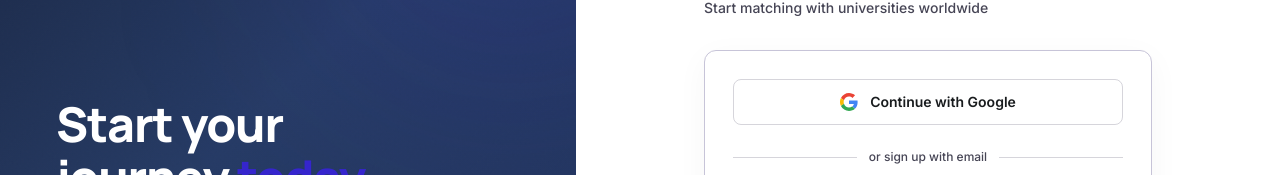
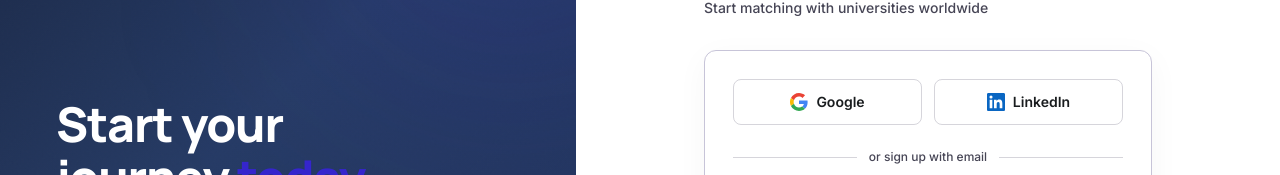
Before and after one commit to isagargupta/ribriz-overseas-8076-ribriz.com, a Next.js app: page /signup in a window 1280 px wide. Shown: the part 179-354 px from the top of the page. Built offline with nearby package versions, Linux system fonts and the light colour scheme; no server answers.

Commit message:
fixed login

```diff
--- a/src/app/(auth)/login/page.tsx
+++ b/src/app/(auth)/login/page.tsx
@@ -1,9 +1,9 @@
 "use client";
 
-import { useState } from "react";
+import { useState, useEffect } from "react";
 import { createClient } from "@/lib/supabase/client";
 import Link from "next/link";
-import { useRouter } from "next/navigation";
+import { useRouter, useSearchParams } from "next/navigation";
 import { Loader2, Mail, ArrowLeft, Sparkles } from "lucide-react";
 
 type Step = "email" | "otp";
@@ -14,8 +14,16 @@ export default function LoginPage() {
   const [otp, setOtp] = useState("");
   const [error, setError] = useState("");
   const [loading, setLoading] = useState(false);
+  const [oauthLoading, setOauthLoading] = useState<"google" | "linkedin" | null>(null);
   const router = useRouter();
+  const searchParams = useSearchParams();
   const supabase = createClient();
+
+  useEffect(() => {
+    if (searchParams.get("error") === "auth") {
+      setError("Sign-in failed. Please try again.");
+    }
+  }, [searchParams]);
 
   const postJSON = async (url: string, body: object) => {
     const controller = new AbortController();
@@ -78,13 +86,21 @@ export default function LoginPage() {
   };
 
   const handleGoogleLogin = async () => {
+    setOauthLoading("google");
     const { error } = await supabase.auth.signInWithOAuth({
       provider: "google",
-      options: {
-        redirectTo: `${window.location.origin}/auth/callback`,
-      },
+      options: { redirectTo: `${window.location.origin}/auth/callback` },
     });
-    if (error) setError(error.message);
+    if (error) { setError(error.message); setOauthLoading(null); }
+  };
+
+  const handleLinkedInLogin = async () => {
+    setOauthLoading("linkedin");
+    const { error } = await supabase.auth.signInWithOAuth({
+      provider: "linkedin_oidc",
+      options: { redirectTo: `${window.location.origin}/auth/callback` },
+    });
+    if (error) { setError(error.message); setOauthLoading(null); }
   };
 
   return (
@@ -163,18 +179,39 @@ export default function LoginPage() {
             {/* ── Step 1: Email ── */}
             {step === "email" && (
               <>
+                <div className="grid grid-cols-2 gap-3">
                   <button
                     onClick={handleGoogleLogin}
-                  className="w-full flex items-center justify-center gap-3 py-3 px-4 bg-surface-low border border-outline/30 rounded-xl text-sm font-semibold text-on-surface hover:bg-surface hover:border-outline/50 transition-all"
+                    disabled={oauthLoading !== null}
+                    className="flex items-center justify-center gap-2 py-3 px-4 bg-surface-low border border-outline/30 rounded-xl text-sm font-semibold text-on-surface hover:bg-surface hover:border-outline/50 transition-all disabled:opacity-60 disabled:cursor-not-allowed"
                   >
+                    {oauthLoading === "google" ? (
+                      <Loader2 size={18} className="animate-spin" />
+                    ) : (
                       <svg width="18" height="18" viewBox="0 0 48 48">
                         <path fill="#EA4335" d="M24 9.5c3.54 0 6.71 1.22 9.21 3.6l6.85-6.85C35.9 2.38 30.47 0 24 0 14.62 0 6.51 5.38 2.56 13.22l7.98 6.19C12.43 13.72 17.74 9.5 24 9.5z" />
                         <path fill="#4285F4" d="M46.98 24.55c0-1.57-.15-3.09-.38-4.55H24v9.02h12.94c-.58 2.96-2.26 5.48-4.78 7.18l7.73 6c4.51-4.18 7.09-10.36 7.09-17.65z" />
                         <path fill="#FBBC05" d="M10.53 28.59a14.5 14.5 0 0 1 0-9.18l-7.98-6.19a24.0 24.0 0 0 0 0 21.56l7.98-6.19z" />
                         <path fill="#34A853" d="M24 48c6.48 0 11.93-2.13 15.89-5.81l-7.73-6c-2.15 1.45-4.92 2.3-8.16 2.3-6.26 0-11.57-4.22-13.47-9.91l-7.98 6.19C6.51 42.62 14.62 48 24 48z" />
                       </svg>
-                  Continue with Google
+                    )}
+                    Google
                   </button>
+                  <button
+                    onClick={handleLinkedInLogin}
+                    disabled={oauthLoading !== null}
+                    className="flex items-center justify-center gap-2 py-3 px-4 bg-surface-low border border-outline/30 rounded-xl text-sm font-semibold text-on-surface hover:bg-surface hover:border-outline/50 transition-all disabled:opacity-60 disabled:cursor-not-allowed"
+                  >
+                    {oauthLoading === "linkedin" ? (
+                      <Loader2 size={18} className="animate-spin" />
+                    ) : (
+                      <svg width="18" height="18" viewBox="0 0 24 24" fill="#0A66C2">
+                        <path d="M20.447 20.452h-3.554v-5.569c0-1.328-.027-3.037-1.852-3.037-1.853 0-2.136 1.445-2.136 2.939v5.667H9.351V9h3.414v1.561h.046c.477-.9 1.637-1.85 3.37-1.85 3.601 0 4.267 2.37 4.267 5.455v6.286zM5.337 7.433a2.062 2.062 0 0 1-2.063-2.065 2.064 2.064 0 1 1 2.063 2.065zm1.782 13.019H3.555V9h3.564v11.452zM22.225 0H1.771C.792 0 0 .774 0 1.729v20.542C0 23.227.792 24 1.771 24h20.451C23.2 24 24 23.227 24 22.271V1.729C24 .774 23.2 0 22.222 0h.003z" />
+                      </svg>
+                    )}
+                    LinkedIn
+                  </button>
+                </div>
 
                 <div className="relative my-6">
                   <div className="absolute inset-0 flex items-center">
--- a/src/app/(auth)/signup/page.tsx
+++ b/src/app/(auth)/signup/page.tsx
@@ -1,8 +1,8 @@
 "use client";
 
-import { useState } from "react";
+import { useState, useEffect } from "react";
 import Link from "next/link";
-import { useRouter } from "next/navigation";
+import { useRouter, useSearchParams } from "next/navigation";
 import { Loader2, Mail, ArrowLeft, Sparkles, GraduationCap, FileText, BarChart3 } from "lucide-react";
 
 type Step = "form" | "verify";
@@ -14,7 +14,15 @@ export default function SignupPage() {
   const [otp, setOtp] = useState("");
   const [error, setError] = useState("");
   const [loading, setLoading] = useState(false);
+  const [oauthLoading, setOauthLoading] = useState<"google" | "linkedin" | null>(null);
   const router = useRouter();
+  const searchParams = useSearchParams();
+
+  useEffect(() => {
+    if (searchParams.get("error") === "auth") {
+      setError("Sign-in failed. Please try again.");
+    }
+  }, [searchParams]);
 
   const postJSON = async (url: string, body: object) => {
     const controller = new AbortController();
@@ -83,15 +91,25 @@ export default function SignupPage() {
   };
 
   const handleGoogleSignup = async () => {
+    setOauthLoading("google");
     const { createClient } = await import("@/lib/supabase/client");
     const supabase = createClient();
     const { error } = await supabase.auth.signInWithOAuth({
       provider: "google",
-      options: {
-        redirectTo: `${window.location.origin}/auth/callback`,
-      },
+      options: { redirectTo: `${window.location.origin}/auth/callback` },
     });
-    if (error) setError(error.message);
+    if (error) { setError(error.message); setOauthLoading(null); }
+  };
+
+  const handleLinkedInSignup = async () => {
+    setOauthLoading("linkedin");
+    const { createClient } = await import("@/lib/supabase/client");
+    const supabase = createClient();
+    const { error } = await supabase.auth.signInWithOAuth({
+      provider: "linkedin_oidc",
+      options: { redirectTo: `${window.location.origin}/auth/callback` },
+    });
+    if (error) { setError(error.message); setOauthLoading(null); }
   };
 
   const features = [
@@ -178,19 +196,40 @@ export default function SignupPage() {
             {/* ── Step 1: Signup Form ── */}
             {step === "form" && (
               <>
-                {/* Google OAuth */}
+                {/* Social OAuth */}
+                <div className="grid grid-cols-2 gap-3">
                   <button
                     onClick={handleGoogleSignup}
-                  className="w-full flex items-center justify-center gap-3 py-3 px-4 bg-surface-low border border-outline/30 rounded-xl text-sm font-semibold text-on-surface hover:bg-surface hover:border-outline/50 transition-all"
+                    disabled={oauthLoading !== null}
+                    className="flex items-center justify-center gap-2 py-3 px-4 bg-surface-low border border-outline/30 rounded-xl text-sm font-semibold text-on-surface hover:bg-surface hover:border-outline/50 transition-all disabled:opacity-60 disabled:cursor-not-allowed"
                   >
+                    {oauthLoading === "google" ? (
+                      <Loader2 size={18} className="animate-spin" />
+                    ) : (
                       <svg width="18" height="18" viewBox="0 0 48 48">
                         <path fill="#EA4335" d="M24 9.5c3.54 0 6.71 1.22 9.21 3.6l6.85-6.85C35.9 2.38 30.47 0 24 0 14.62 0 6.51 5.38 2.56 13.22l7.98 6.19C12.43 13.72 17.74 9.5 24 9.5z" />
                         <path fill="#4285F4" d="M46.98 24.55c0-1.57-.15-3.09-.38-4.55H24v9.02h12.94c-.58 2.96-2.26 5.48-4.78 7.18l7.73 6c4.51-4.18 7.09-10.36 7.09-17.65z" />
                         <path fill="#FBBC05" d="M10.53 28.59a14.5 14.5 0 0 1 0-9.18l-7.98-6.19a24.0 24.0 0 0 0 0 21.56l7.98-6.19z" />
                         <path fill="#34A853" d="M24 48c6.48 0 11.93-2.13 15.89-5.81l-7.73-6c-2.15 1.45-4.92 2.3-8.16 2.3-6.26 0-11.57-4.22-13.47-9.91l-7.98 6.19C6.51 42.62 14.62 48 24 48z" />
                       </svg>
-                  Continue with Google
+                    )}
+                    Google
                   </button>
+                  <button
+                    onClick={handleLinkedInSignup}
+                    disabled={oauthLoading !== null}
+                    className="flex items-center justify-center gap-2 py-3 px-4 bg-surface-low border border-outline/30 rounded-xl text-sm font-semibold text-on-surface hover:bg-surface hover:border-outline/50 transition-all disabled:opacity-60 disabled:cursor-not-allowed"
+                  >
+                    {oauthLoading === "linkedin" ? (
+                      <Loader2 size={18} className="animate-spin" />
+                    ) : (
+                      <svg width="18" height="18" viewBox="0 0 24 24" fill="#0A66C2">
+                        <path d="M20.447 20.452h-3.554v-5.569c0-1.328-.027-3.037-1.852-3.037-1.853 0-2.136 1.445-2.136 2.939v5.667H9.351V9h3.414v1.561h.046c.477-.9 1.637-1.85 3.37-1.85 3.601 0 4.267 2.37 4.267 5.455v6.286zM5.337 7.433a2.062 2.062 0 0 1-2.063-2.065 2.064 2.064 0 1 1 2.063 2.065zm1.782 13.019H3.555V9h3.564v11.452zM22.225 0H1.771C.792 0 0 .774 0 1.729v20.542C0 23.227.792 24 1.771 24h20.451C23.2 24 24 23.227 24 22.271V1.729C24 .774 23.2 0 22.222 0h.003z" />
+                      </svg>
+                    )}
+                    LinkedIn
+                  </button>
+                </div>
 
                 <div className="relative my-6">
                   <div className="absolute inset-0 flex items-center">
--- a/src/app/(dashboard)/settings/page.tsx
+++ b/src/app/(dashboard)/settings/page.tsx
@@ -156,7 +156,10 @@ export default function SettingsPage() {
       const data = await res.json();
       if (!res.ok) throw new Error(data.error);
       openRazorpay({ ...data, bundleName: data.bundleName }, "credits");
-    } catch (err) { console.error(err); }
+    } catch (err) {
+      console.error(err);
+      alert(err instanceof Error ? err.message : "Something went wrong. Please try again.");
+    }
     finally { setPurchasing(null); }
   };
 
@@ -172,7 +175,10 @@ export default function SettingsPage() {
       const data = await res.json();
       if (!res.ok) throw new Error(data.error);
       openRazorpay({ ...data, planName: data.planName }, "plan");
-    } catch (err) { console.error(err); }
+    } catch (err) {
+      console.error(err);
+      alert(err instanceof Error ? err.message : "Something went wrong. Please try again.");
+    }
     finally { setPurchasing(null); }
   };
 
--- /dev/null
+++ b/src/middleware.ts
@@ -0,0 +1,12 @@
+import { type NextRequest } from "next/server";
+import { updateSession } from "@/lib/supabase/middleware";
+
+export async function middleware(request: NextRequest) {
+  return await updateSession(request);
+}
+
+export const config = {
+  matcher: [
+    "/((?!_next/static|_next/image|favicon.ico|.*\\.(?:svg|png|jpg|jpeg|gif|webp)$).*)",
+  ],
+};
```
Also changed, not shown: src/app/auth/callback/route.ts (+11 -2 lines). Lines whose indentation alone changed are shown as unchanged.
